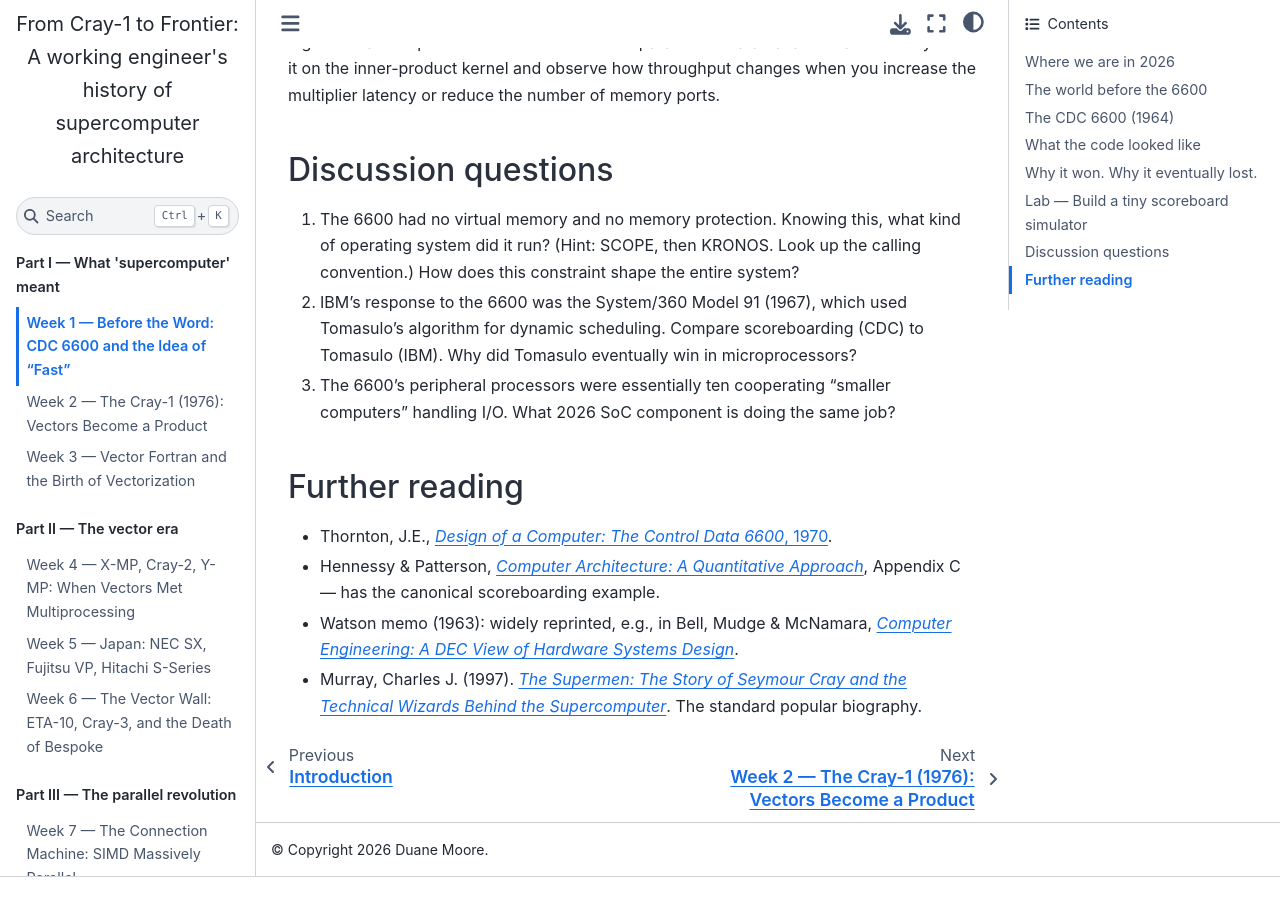
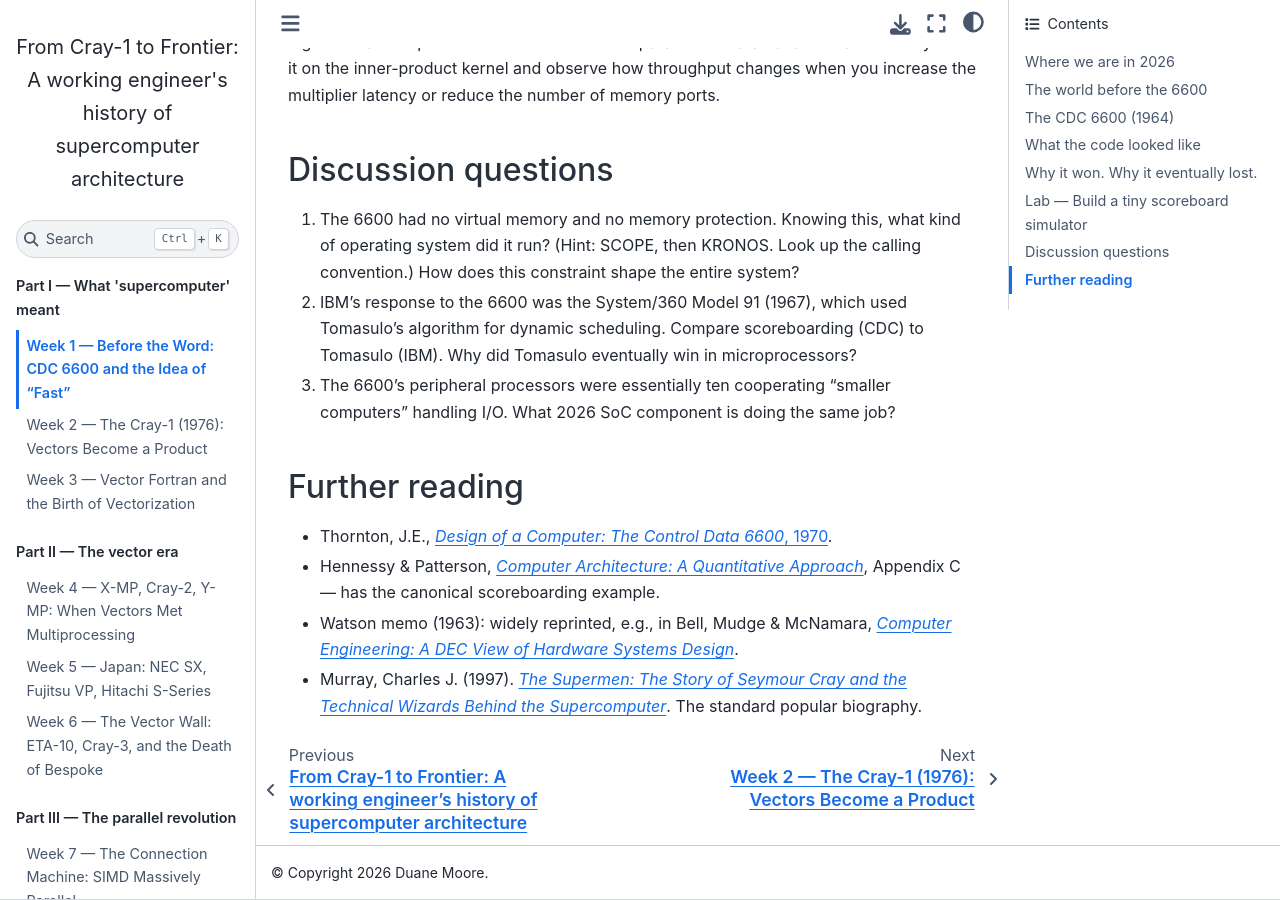
Before and after one commit to duane1024/sc-course, a Jupyter Book: the page built from weeks/week-01-prehistory.md, in a window 1280 px wide and 900 px high, scrolled down 3210 px. Built offline with Jupyter Book 1.0.4 settings and Sphinx 7.4.7 and the Sphinx Book theme 1.1.4, drawn with Linux system fonts in a browser that asks for light colours; before the commit the page ends 4087 px from its top, so only the background shows below that.

Commit message:
Update title on introduction page

````diff
--- a/intro.md
+++ b/intro.md
@@ -1,4 +1,6 @@
-# Introduction
+# From Cray-1 to Frontier: A working engineer's history of supercomputer architecture
+
+## Introduction
 
 ```{figure} images/cray1-1976-lanl.png
 :alt: A Cray-1 supercomputer installed at Los Alamos National Laboratory, 1976
````
